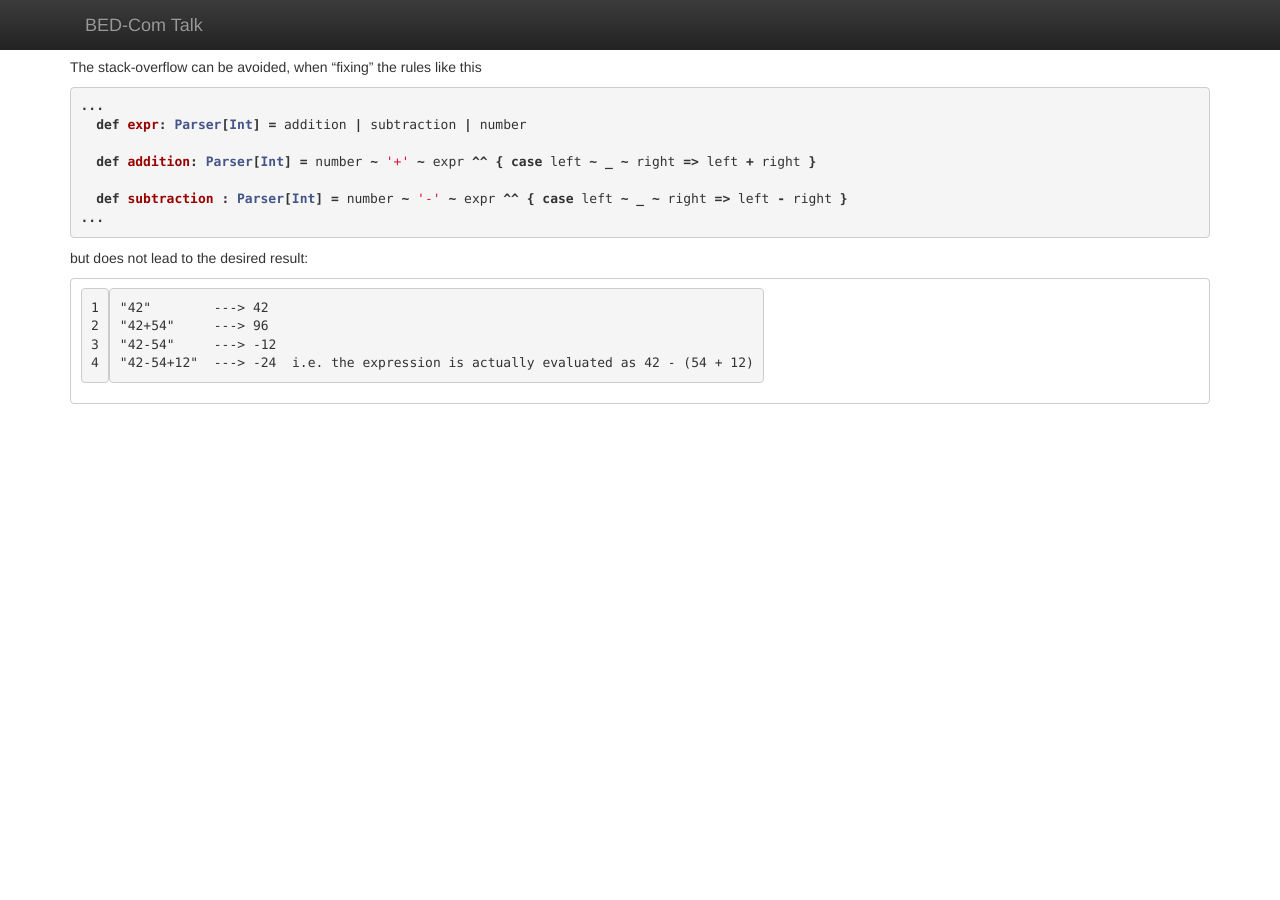
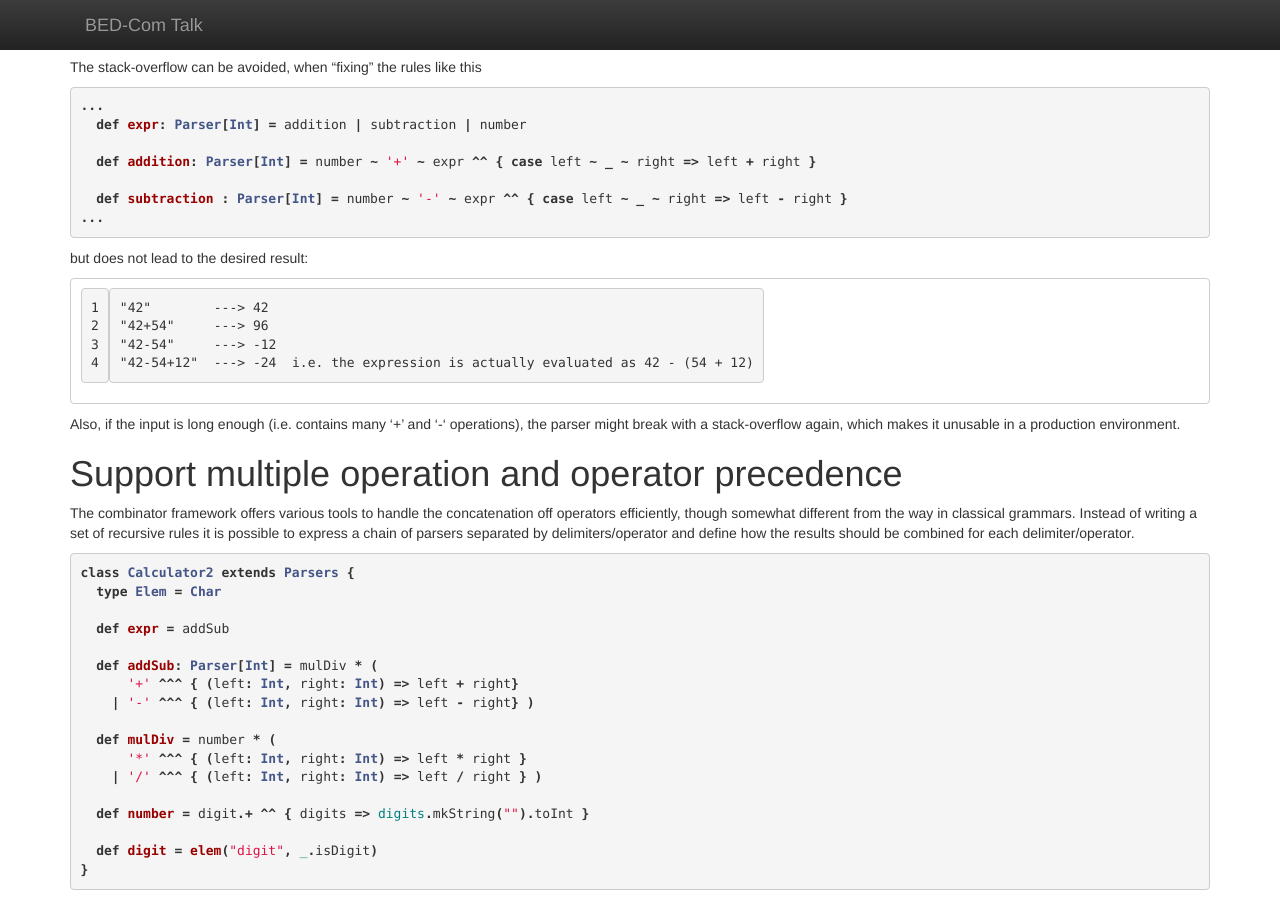
Before and after one commit to leanovate/bedcon, a Jekyll site: the page built from talk/simple_calculator_example.md, in a window 1280 px wide and 900 px high, scrolled down 1595 px. Built offline with Jekyll 4.4.1, drawn with Linux system fonts in a browser that asks for light colours; before the commit the page ends 2009 px from its top, so only the background shows below that.

Commit message:
More calculator example

```diff
--- a/examples/combinators/pom.xml
+++ b/examples/combinators/pom.xml
@@ -41,6 +41,10 @@
                     </execution>
                 </executions>
             </plugin>
+            <plugin>
+                <groupId>org.scalatest</groupId>
+                <artifactId>scalatest-maven-plugin</artifactId>
+            </plugin>
         </plugins>
     </build>
 </project>
--- a/talk/simple_calculator_example.md
+++ b/talk/simple_calculator_example.md
@@ -15,13 +15,13 @@ class Calculator1 extends Parsers {
 
   def addition: Parser[Int] = number ~ '+' ~ number ^^ { case left ~ _ ~ right => left + right }
 
-  def subtraction : Parser[Int] = number ~ '-' ~ number ^^ { case left ~ _ ~ right => left - right }
+  def subtraction: Parser[Int] = number ~ '-' ~ number ^^ { case left ~ _ ~ right => left - right }
 
   def number: Parser[Int] = digit.+ ^^ { digits => digits.mkString("").toInt }
 
-  def digit: Parser[Char] = elem("digit", _.isDigit)
+  def digit: Parser[Char] = elem("digit", ch => ch.isDigit)
 
-  def parse(str: String) = expr(new CharSequenceReader(str)) match {
+  def parse(str: String):Int = expr(new CharSequenceReader(str)) match {
     case Success(result, remain) if remain.atEnd => result
     case Success(_, remain) => throw new RuntimeException(s"Unparsed input at ${remain.pos}")
     case NoSuccess(msg, remain) => throw new RuntimeException(s"Parse error $msg at ${remain.pos}")
@@ -105,3 +105,29 @@ but does not lead to the desired result:
 "42-54"     ---> -12
 "42-54+12"  ---> -24  i.e. the expression is actually evaluated as 42 - (54 + 12)
 ~~~
+
+Also, if the input is long enough (i.e. contains many '+' and '-' operations), the parser might break with a stack-overflow again, which makes it unusable in a production environment.
+
+# Support multiple operation and operator precedence
+
+The combinator framework offers various tools to handle the concatenation off operators efficiently, though somewhat different from the way in classical grammars. Instead of writing a set of recursive rules it is possible to express a chain of parsers separated by delimiters/operator and define how the results should be combined for each delimiter/operator.
+
+{% highlight scala %}
+class Calculator2 extends Parsers {
+  type Elem = Char
+
+  def expr = addSub
+
+  def addSub: Parser[Int] = mulDiv * (
+      '+' ^^^ { (left: Int, right: Int) => left + right}
+    | '-' ^^^ { (left: Int, right: Int) => left - right} )
+
+  def mulDiv = number * (
+      '*' ^^^ { (left: Int, right: Int) => left * right }
+    | '/' ^^^ { (left: Int, right: Int) => left / right } )
+
+  def number = digit.+ ^^ { digits => digits.mkString("").toInt }
+
+  def digit = elem("digit", _.isDigit)
+}
+{% endhighlight %}
```
Also changed, not shown: examples/pom.xml (+20 -5 lines), 5 other files.
